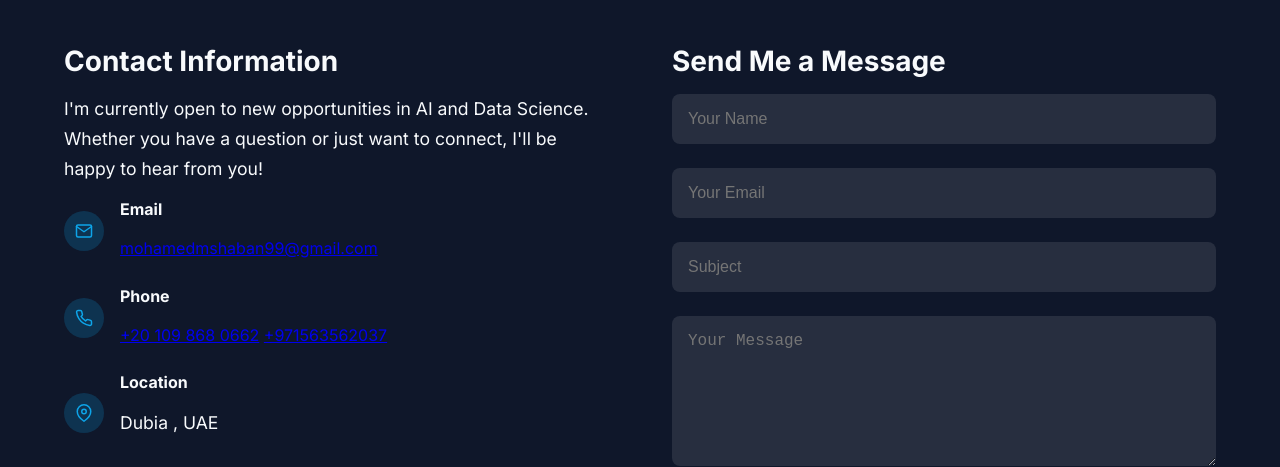
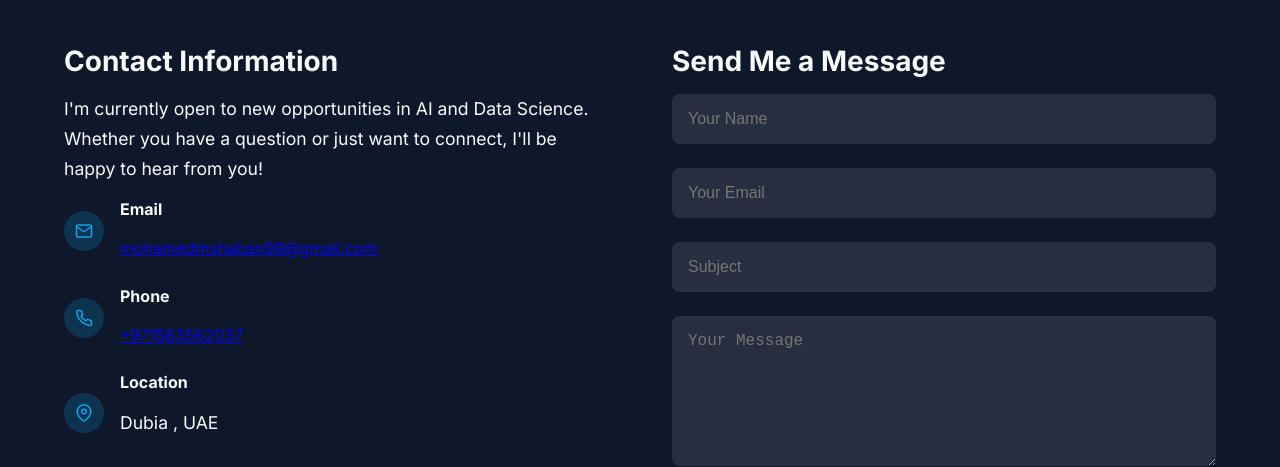
Before and after one commit to ENGMohamedMustafa/My_Portfoli, a plain HTML site: page index.html in a window 1280 px wide. Shown: the part 8252-8719 px from the top of the page. Drawn offline with nearby package versions, Linux system fonts and the light colour scheme.

Commit message:
Update index.html

```diff
--- a/index.html
+++ b/index.html
@@ -1167,8 +1167,8 @@
               </div>
               <div>
                 <h4>Phone</h4>
-                <a href="tel:+201098680662">+20 109 868 0662</a>
-                <a href="tel:+971563562037">+971563562037</a>
+                  <a href="tel:+971563562037">+971563562037</a>
+
               </div>
             </div>
 
```
